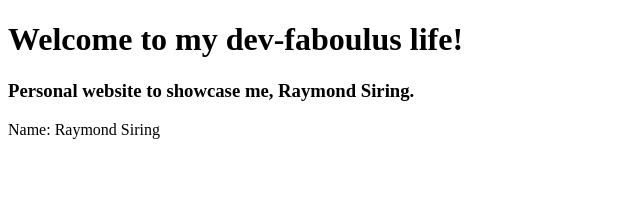
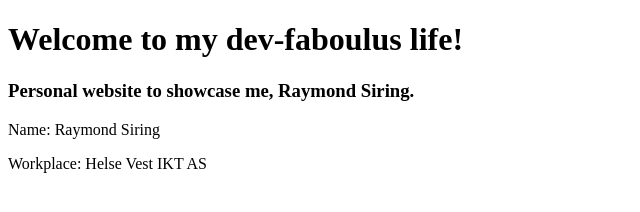
Before and after one commit to weq/craptastic, a plain HTML site: page index.html in a window 1280 px wide. Shown: the whole page, without its empty margins (0-640 px from the left). Drawn offline with Linux system fonts and the light colour scheme.

Commit message:
Update index.html
added workplace

```diff
--- a/index.html
+++ b/index.html
@@ -10,5 +10,6 @@
         <h1>Welcome to my dev-faboulus life!</h1>
         <h3>Personal website to showcase me, Raymond Siring.</h3>
         <p class="profile-name">Name: Raymond Siring</p>
+        <p class="profile-workplace">Workplace: Helse Vest IKT AS</p>
     </body>
 </html>
```
